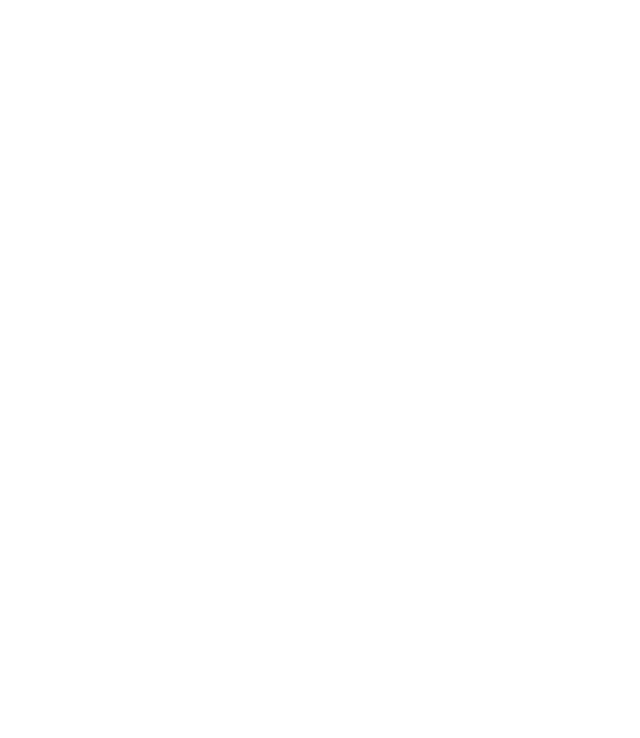
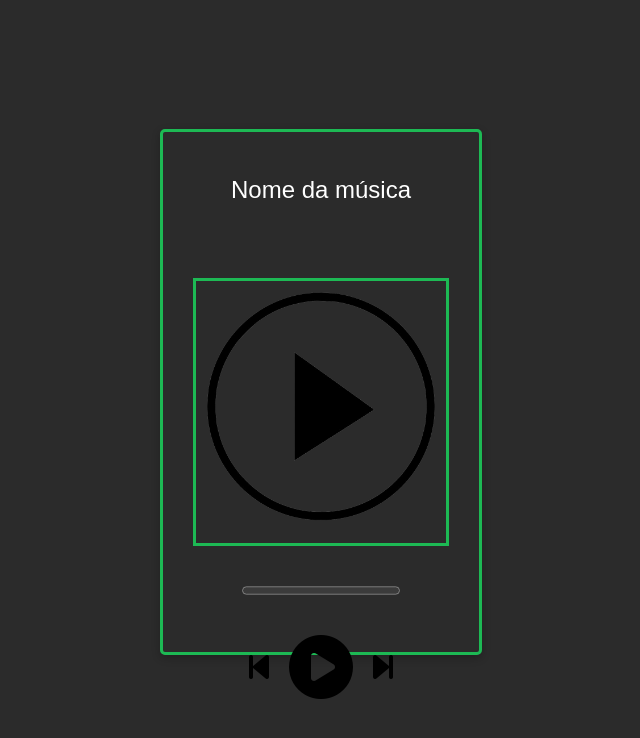
Before and after one commit to erickzz/PobreFy, a plain HTML site: page index.html in a window 1280 px wide. Shown: the whole page, without its empty margins (319-959 px from the left). Drawn offline with Linux system fonts and the light colour scheme.

Commit message:
front finished

```diff
--- a/assets/app.js
+++ b/assets/app.js
@@ -0,0 +1,6 @@
+const tatu = document.getElementById('musica1');
+const botaoPlay = document.getElementById('play');
+
+botaoPlay.addEventListener('click', () => {
+  tatu.play();
+});
--- a/assets/style.css
+++ b/assets/style.css
@@ -0,0 +1,64 @@
+body {
+  font-family: Arial, Helvetica, sans-serif;
+  background-color: rgb(43, 43, 43);
+  display: flex;
+  justify-content: center;
+  align-items: center;
+  height: 96vh;
+}
+
+#player {
+  width: 25%;
+  height: 65vh;
+  border: 3px solid #1db954;
+  border-radius: 5px;
+  box-shadow: rgba(0, 0, 0, 0.24) 0px 3px 8px;
+  display: flex;
+  flex-direction: column;
+  align-items: center;
+  text-align: center;
+}
+
+#informacoes {
+  color: #fff;
+  margin-top: 20px;
+  font-size: 1.5rem;
+}
+
+#informacoes img {
+  width: 250px;
+  border: 3px solid #1db954;
+  margin-top: 50px;
+}
+
+#controles {
+  margin-top: 35px;
+}
+
+#controles div {
+  margin: 0 10px;
+}
+
+#controles i {
+  cursor: pointer;
+}
+
+.passar {
+  line-height: 65px;
+}
+
+#botoes {
+  display: flex;
+  margin-top: 20px;
+}
+
+#slide {
+  margin-top: 30px;
+  width: 100%;
+}
+
+progress {
+  width: 50%;
+  height: 17px;
+  accent-color: #1db954;
+}
--- a/index.html
+++ b/index.html
@@ -1,12 +1,49 @@
 <!DOCTYPE html>
-<html lang="en">
+<html lang="pt-br">
 <head>
     <meta charset="UTF-8">
     <meta http-equiv="X-UA-Compatible" content="IE=edge">
     <meta name="viewport" content="width=device-width, initial-scale=1.0">
+    <link rel="stylesheet" href="https://cdnjs.cloudflare.com/ajax/libs/font-awesome/6.3.0/css/all.min.css" integrity="sha512-SzlrxWUlpfuzQ+pcUCosxcglQRNAq/DZjVsC0lE40xsADsfeQoEypE+enwcOiGjk/bSuGGKHEyjSoQ1zVisanQ==" crossorigin="anonymous" referrerpolicy="no-referrer" />
+    <link rel="stylesheet" href="./assets/style.css">
+    <script defer src="./assets/app.js"></script>
     <title>SpotPobre</title>
 </head>
 <body>
+    <div id="player">
+
+        <div id="informacoes">
+            <p>Nome da música</p>
+            <img src="./assets/images/Video-Player-PNG-Picture.png">
+        </div>
+
+        <div id="slide">
+            <progress value="0" min="0" max="100"></progress>
+        </div>
+
+        <div id="controles">
+
+            <div id="botoes">
+                <div id="voltar">
+                    <i class="fa fa-step-backward fa-2x passar"></i>
+                </div>
+                <div id="tocar">
+                    <i class="fa fa-play-circle fa-4x"></i>
+                </div>
+                <div id="proxima" >
+                    <i class="fa fa-step-forward fa-2x passar"></i>
+            </div>
+
+        </div>
+
+
+
+
+    </div>
+
+    <audio id="musica1" src="./assets/music/t.A.T.u. - All The Things She Said (Official Music Video).mp3"></audio>
+    <audio id="musica2" src="./assets/music/Beyoncé - Crazy In Love ft. JAY Z.mp3"></audio>
+
 
 </body>
 </html>
```
Also changed, not shown: assets/images/Video-Player-PNG-Picture.png (added), 2 other files.
